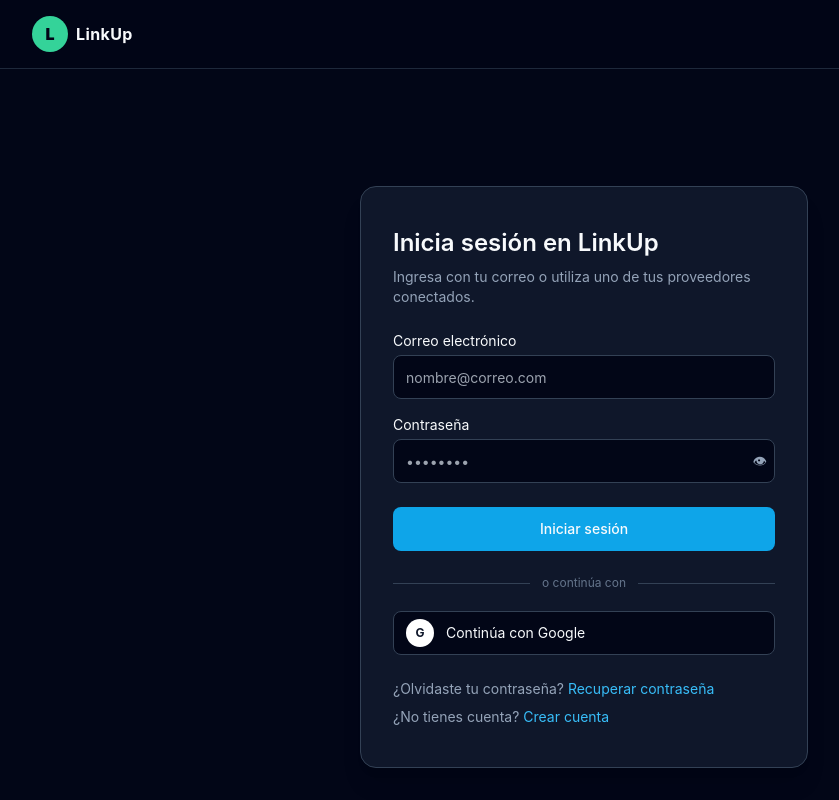
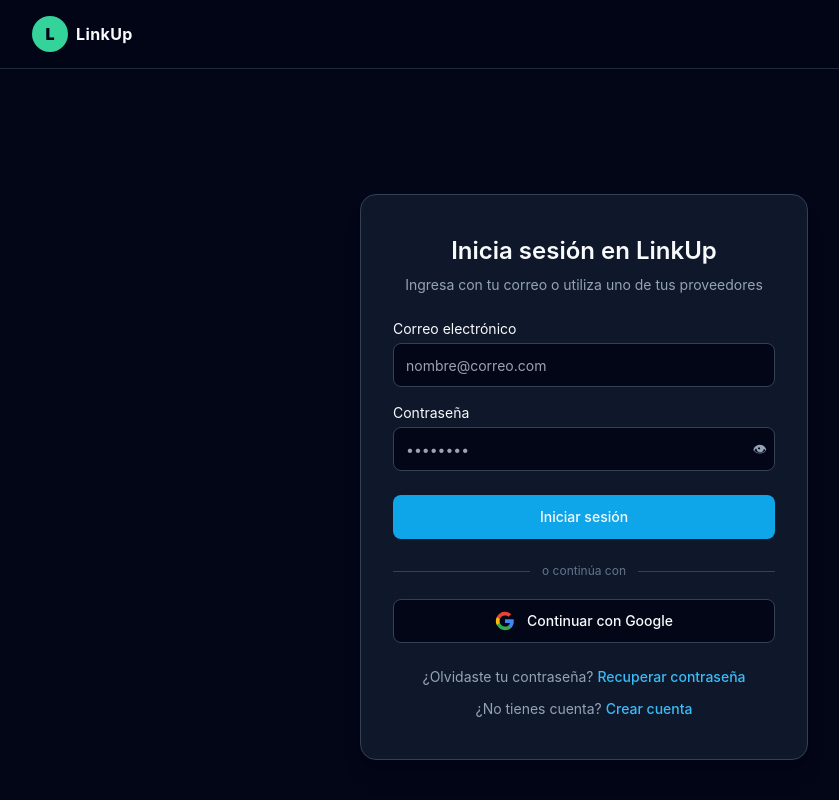
Before and after one commit to JuanSoto46/LinkUp-frontend, a React (Vite) app: page /auth/login in a window 1280 px wide. Shown: the top 800 px of the page, without its empty margins (56-895 px from the left). Built offline with nearby package versions, Linux system fonts and the light colour scheme; no server answers.

Commit message:
Update Login.tsx

```diff
--- a/src/pages/auth/Login.tsx
+++ b/src/pages/auth/Login.tsx
@@ -100,22 +100,25 @@
     }
   }
 
-
   return (
     <main className="flex items-center justify-center min-h-[calc(100vh-4rem)] bg-slate-950 text-slate-50">
       <div className="w-full max-w-md bg-slate-900 border border-slate-700 rounded-2xl px-8 py-10 shadow-xl">
+        {/* Títulos centrados */}
+        <div className="text-center mb-6">
           <h1 className="text-2xl font-semibold mb-2">
             Inicia sesión en LinkUp
           </h1>
-        <p className="text-sm text-slate-400 mb-6">
+          <p className="text-sm text-slate-400">
             Ingresa con tu correo o utiliza uno de tus proveedores
-          conectados.
           </p>
+        </div>
 
         {error && (
-          <p className="mb-4 text-sm text-red-400" role="alert">
+          <div className="mb-4 p-3 bg-red-900/20 border border-red-700 rounded-lg text-center">
+            <p className="text-sm text-red-400" role="alert">
               {error}
             </p>
+          </div>
         )}
 
         <form onSubmit={handleSubmit} className="grid gap-4 mb-6">
@@ -162,7 +165,7 @@
           <button
             type="submit"
             disabled={loadingEmail}
-            className="mt-2 h-11 rounded-lg bg-sky-500 text-sm font-medium flex items-center justify-center hover:bg-sky-400 disabled:opacity-60"
+            className="mt-2 h-11 rounded-lg bg-sky-500 text-sm font-medium flex items-center justify-center hover:bg-sky-400 disabled:opacity-60 transition-colors"
           >
             {loadingEmail && (
               <span className="mr-2 inline-block w-4 h-4 border-2 border-slate-900 border-t-transparent rounded-full animate-spin" />
@@ -171,24 +174,30 @@
           </button>
         </form>
 
+        {/* Separador centrado */}
         <div className="flex items-center gap-3 text-xs text-slate-500 mb-5">
           <span className="h-px flex-1 bg-slate-700" />
           <span>o continúa con</span>
           <span className="h-px flex-1 bg-slate-700" />
         </div>
 
+        {/* Botones de proveedores centrados */}
         <div className="grid gap-3 mb-6">
           {import.meta.env.VITE_GOOGLE_PROVIDER_ENABLED === "true" && (
             <button
               type="button"
               onClick={handleGoogle}
-              className="h-11 rounded-lg bg-slate-950 border border-slate-700 px-3 text-sm flex items-center gap-3 hover:border-sky-500"
+              className="h-11 rounded-lg bg-slate-950 border border-slate-700 px-4 text-sm flex items-center justify-center gap-3 hover:border-sky-500 hover:bg-slate-800/50 transition-all duration-200"
             >
-              <span className="h-7 w-7 rounded-full bg-white grid place-items-center text-xs font-bold text-slate-900">
-                G
-              </span>
-              <span className="flex-1 text-left">
-                Continúa con Google
+              {/* Logo real de Google */}
+              <svg className="w-5 h-5" viewBox="0 0 24 24">
+                <path fill="#4285F4" d="M22.56 12.25c0-.78-.07-1.53-.2-2.25H12v4.26h5.92c-.26 1.37-1.04 2.53-2.21 3.31v2.77h3.57c2.08-1.92 3.28-4.74 3.28-8.09z"/>
+                <path fill="#34A853" d="M12 23c2.97 0 5.46-.98 7.28-2.66l-3.57-2.77c-.98.66-2.23 1.06-3.71 1.06-2.86 0-5.29-1.93-6.16-4.53H2.18v2.84C3.99 20.53 7.7 23 12 23z"/>
+                <path fill="#FBBC05" d="M5.84 14.09c-.22-.66-.35-1.36-.35-2.09s.13-1.43.35-2.09V7.07H2.18C1.43 8.55 1 10.22 1 12s.43 3.45 1.18 4.93l2.85-2.22.81-.62z"/>
+                <path fill="#EA4335" d="M12 5.38c1.62 0 3.06.56 4.21 1.64l3.15-3.15C17.45 2.09 14.97 1 12 1 7.7 1 3.99 3.47 2.18 7.07l3.66 2.84c.87-2.6 3.3-4.53 6.16-4.53z"/>
+              </svg>
+              <span className="font-medium">
+                Continuar con Google
               </span>
             </button>
           )}
@@ -197,25 +206,26 @@
             <button
               type="button"
               onClick={handleGithub}
-    className="h-11 rounded-lg bg-slate-950 border border-slate-700 px-3 text-sm flex items-center gap-3 hover:border-sky-500"
+              className="h-11 rounded-lg bg-slate-950 border border-slate-700 px-4 text-sm flex items-center justify-center gap-3 hover:border-sky-500 hover:bg-slate-800/50 transition-all duration-200"
             >
-    <span className="h-7 w-7 rounded-full bg-slate-800 grid place-items-center text-xs font-bold">
-      GH
-    </span>
-    <span className="flex-1 text-left">
-      Continúa con GitHub
+              {/* Logo real de GitHub */}
+              <svg className="w-5 h-5" fill="currentColor" viewBox="0 0 24 24">
+                <path d="M12 0c-6.626 0-12 5.373-12 12 0 5.302 3.438 9.8 8.207 11.387.599.111.793-.261.793-.577v-2.234c-3.338.726-4.033-1.416-4.033-1.416-.546-1.387-1.333-1.756-1.333-1.756-1.089-.745.083-.729.083-.729 1.205.084 1.839 1.237 1.839 1.237 1.07 1.834 2.807 1.304 3.492.997.107-.775.418-1.305.762-1.604-2.665-.305-5.467-1.334-5.467-5.931 0-1.311.469-2.381 1.236-3.221-.124-.303-.535-1.524.117-3.176 0 0 1.008-.322 3.301 1.23.957-.266 1.983-.399 3.003-.404 1.02.005 2.047.138 3.006.404 2.291-1.552 3.297-1.23 3.297-1.23.653 1.653.242 2.874.118 3.176.77.84 1.235 1.911 1.235 3.221 0 4.609-2.807 5.624-5.479 5.921.43.372.823 1.102.823 2.222v3.293c0 .319.192.694.801.576 4.765-1.589 8.199-6.086 8.199-11.386 0-6.627-5.373-12-12-12z"/>
+              </svg>
+              <span className="font-medium">
+                Continuar con GitHub
               </span>
             </button>
           )}
-
         </div>
 
-        <div className="flex flex-col gap-2 text-sm text-slate-400">
+        {/* Enlaces centrados */}
+        <div className="flex flex-col gap-3 text-sm text-slate-400 text-center">
           <div>
             ¿Olvidaste tu contraseña?{" "}
             <Link
               to="/auth/reset"
-              className="text-sky-400 hover:underline"
+              className="text-sky-400 hover:underline font-medium"
             >
               Recuperar contraseña
             </Link>
@@ -224,7 +234,7 @@
             ¿No tienes cuenta?{" "}
             <Link
               to="/auth/register"
-              className="text-sky-400 hover:underline"
+              className="text-sky-400 hover:underline font-medium"
             >
               Crear cuenta
             </Link>
```
Lines whose indentation alone changed are shown as unchanged.
